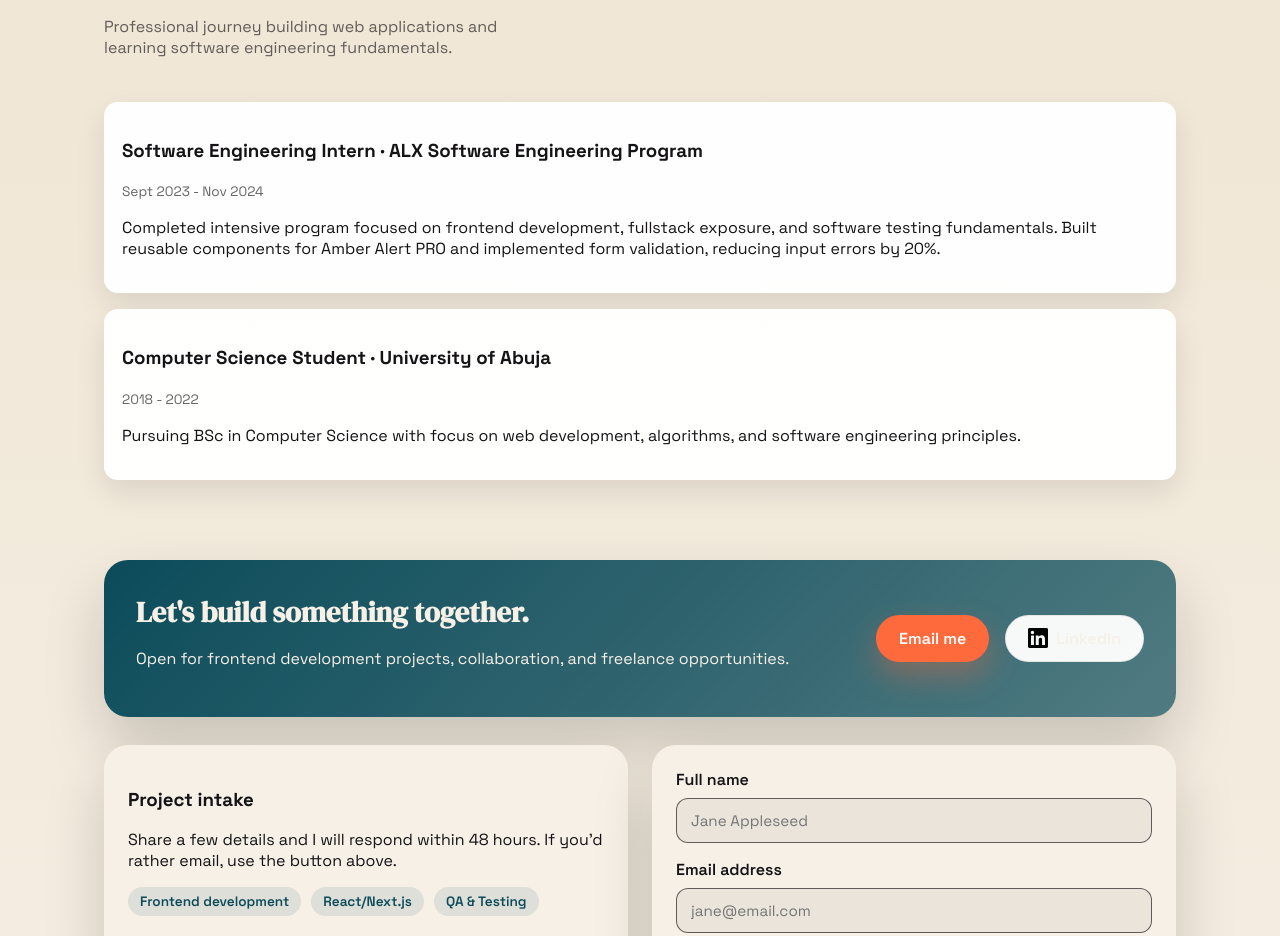
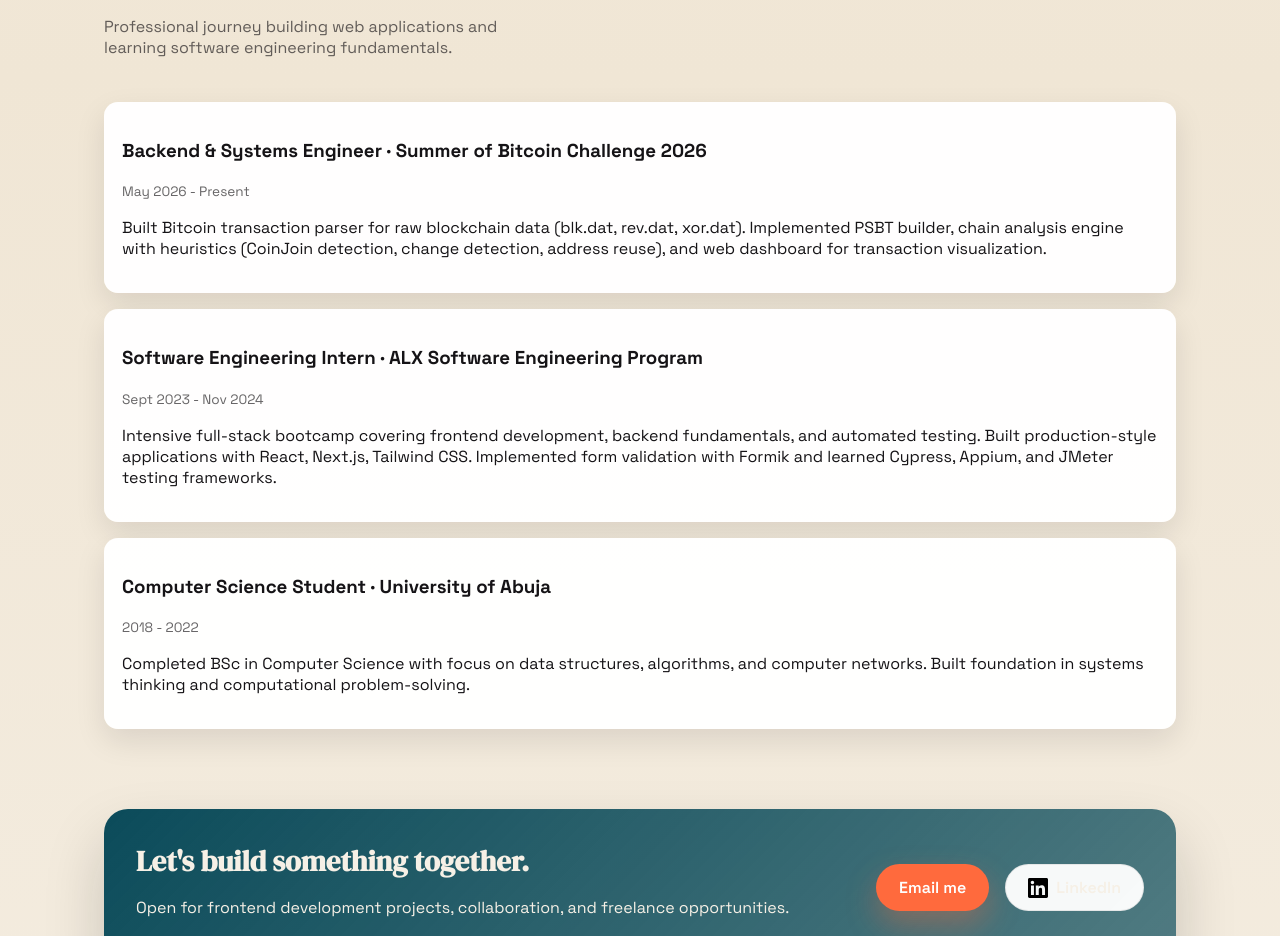
Before and after one commit to Bluuefanatic/my-portfolio, a React (Vite) app in the folder frontend/: page / in a window 1280 px wide. Shown: the part 3040-3976 px from the top of the page. Built offline with nearby package versions, Linux system fonts and the light colour scheme.

Commit message:
update experience section to include new role as Backend & Systems Engineer and enhance descriptions for clarity

```diff
--- a/frontend/src/data/experience.js
+++ b/frontend/src/data/experience.js
@@ -1,16 +1,23 @@
 export const experience = [
     {
         id: 1,
+        title: 'Backend & Systems Engineer · Summer of Bitcoin Challenge 2026',
+        period: 'May 2026 - Present',
+        description:
+            'Built Bitcoin transaction parser for raw blockchain data (blk.dat, rev.dat, xor.dat). Implemented PSBT builder, chain analysis engine with heuristics (CoinJoin detection, change detection, address reuse), and web dashboard for transaction visualization.',
+    },
+    {
+        id: 2,
         title: 'Software Engineering Intern · ALX Software Engineering Program',
         period: 'Sept 2023 - Nov 2024',
         description:
-            'Completed intensive program focused on frontend development, fullstack exposure, and software testing fundamentals. Built reusable components for Amber Alert PRO and implemented form validation, reducing input errors by 20%.',
+            'Intensive full-stack bootcamp covering frontend development, backend fundamentals, and automated testing. Built production-style applications with React, Next.js, Tailwind CSS. Implemented form validation with Formik and learned Cypress, Appium, and JMeter testing frameworks.',
     },
     {
-        id: 2,
+        id: 3,
         title: 'Computer Science Student · University of Abuja',
         period: '2018 - 2022',
         description:
-            'Pursuing BSc in Computer Science with focus on web development, algorithms, and software engineering principles.',
+            'Completed BSc in Computer Science with focus on data structures, algorithms, and computer networks. Built foundation in systems thinking and computational problem-solving.',
     },
 ]
```
